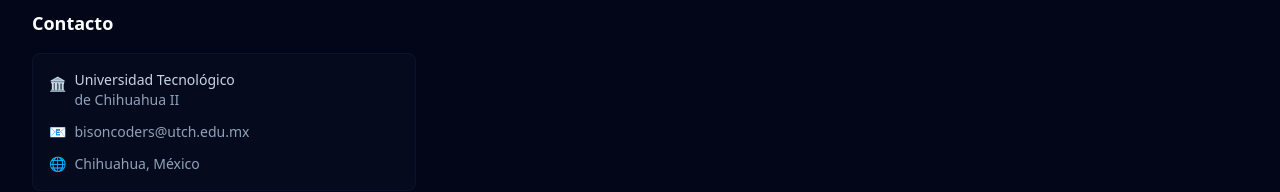
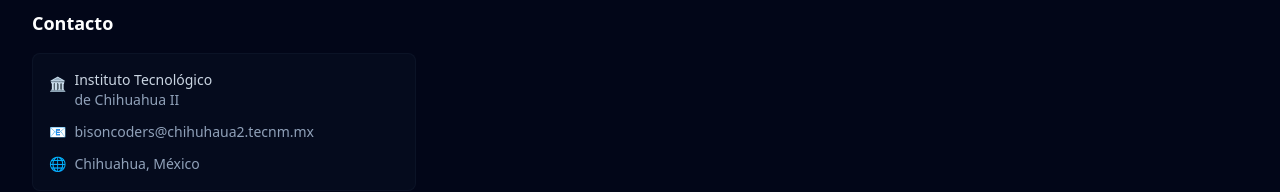
Before and after one commit to BisonCoders/BisonCodersWeb, a Next.js app: page / in a window 1280 px wide. Shown: the part 2471-2663 px from the top of the page. Built offline with nearby package versions, Linux system fonts and the light colour scheme; no server answers.

Commit message:
hot fix de la utch XD

```diff
--- a/app/components/Footer.jsx
+++ b/app/components/Footer.jsx
@@ -117,14 +117,14 @@
                 <div className="flex items-start">
                   <span className="text-blue-400 mr-2 mt-1">🏛️</span>
                   <div>
-                    <span className="text-slate-300">Universidad Tecnológico</span>
+                    <span className="text-slate-300">Instituto Tecnológico</span>
                     <br />
                     <span className="text-slate-400">de Chihuahua II</span>
                   </div>
                 </div>
                 <div className="flex items-center">
                   <span className="text-emerald-400 mr-2">📧</span>
-                  <span className="text-slate-400">bisoncoders@utch.edu.mx</span>
+                  <span className="text-slate-400">bisoncoders@chihuhaua2.tecnm.mx</span>
                 </div>
                 <div className="flex items-center">
                   <span className="text-cyan-400 mr-2">🌐</span>
```
